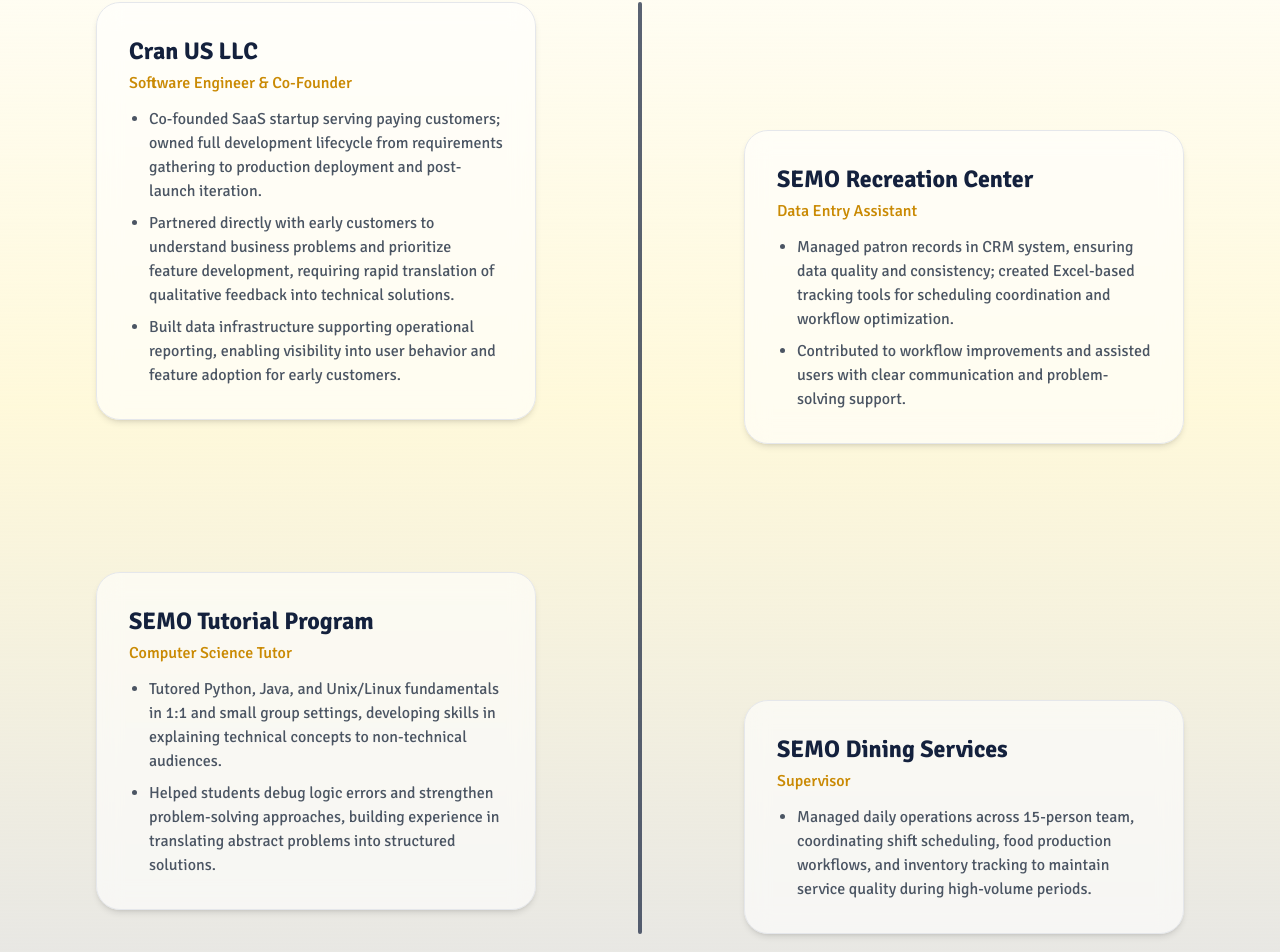
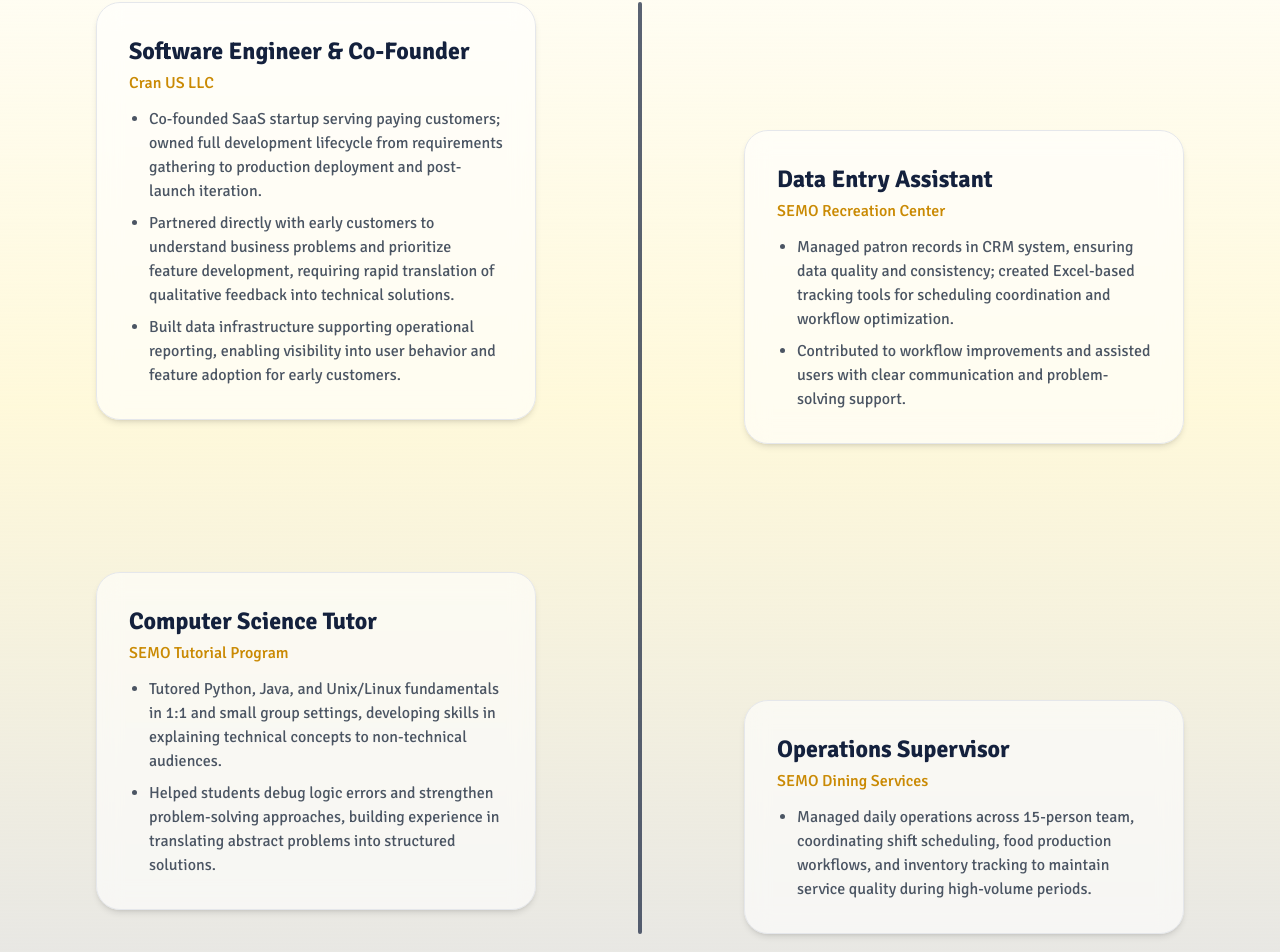
Before and after one commit to iaifti/Portfolio, a React (Vite) app: page / in a window 1280 px wide. Shown: the part 2350-3302 px from the top of the page. Built offline with nearby package versions, Linux system fonts and the light colour scheme; some icons are missing; a web font is replaced by a local one.

Commit message:
fix: update role title for SEMO Dining Services and swap title and role display in Experiences component

```diff
--- a/src/components/Experiences.jsx
+++ b/src/components/Experiences.jsx
@@ -1,4 +1,3 @@
-import React from "react";
 
 const experiences = [
   {
@@ -28,7 +27,7 @@
   },
   {
     title: "SEMO Dining Services",
-    role: "Supervisor",
+    role: "Operations Supervisor",
     bullets: [
       "Managed daily operations across 15-person team, coordinating shift scheduling, food production workflows, and inventory tracking to maintain service quality during high-volume periods.",
     ],
@@ -68,10 +67,10 @@
                 >
                   <div className="bg-white/60 backdrop-blur-md border border-gray-200 rounded-3xl p-6 md:p-8 shadow-md hover:shadow-[0_0_25px_rgba(251,191,36,0.3)] transition-all hover:scale-[1.015] w-full max-w-md">
                     <h3 className="text-xl md:text-2xl font-bold text-navy mb-1">
-                      {exp.title}
+                      {exp.role}
                     </h3>
                     <p className="text-sm md:text-base font-medium text-yellow-600 mb-3">
-                      {exp.role}
+                      {exp.title}
                     </p>
                     <ul className="list-disc pl-5 space-y-2 text-sm md:text-base text-gray-600">
                       {exp.bullets.map((point, i) => (
```
